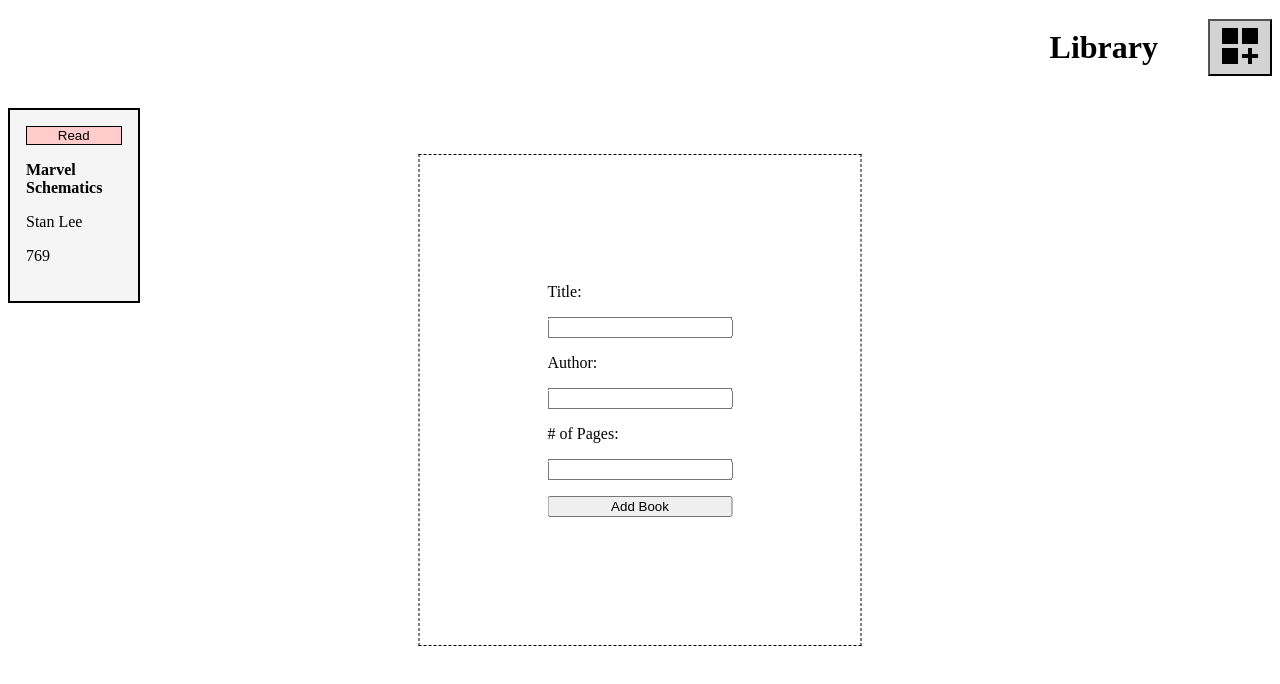
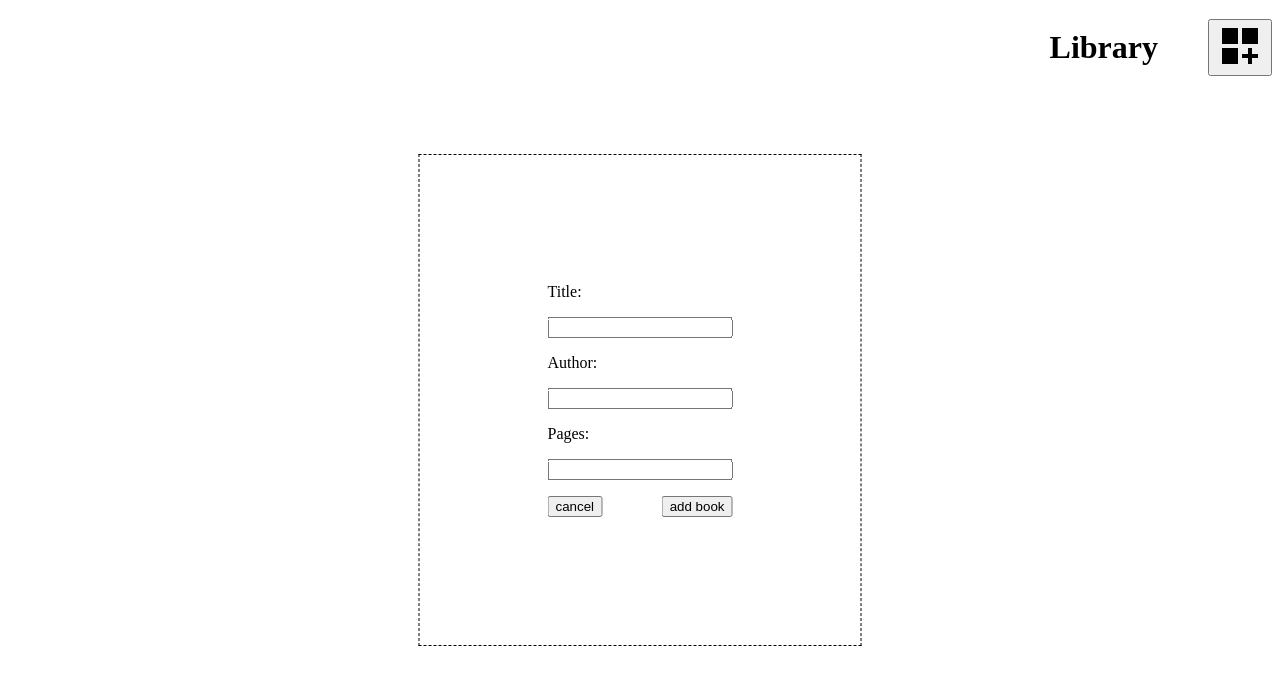
Before and after one commit to MB0390231/Library, a plain HTML site: page index.html in a window 1280 px wide. Both pictures are taken after a click on the button 1240 px from the left and 47 px from the top of the page. Drawn offline with Linux system fonts and the light colour scheme.

Commit message:
form generation (createForm)

```diff
--- a/index.html
+++ b/index.html
@@ -1,10 +1,10 @@
 <!DOCTYPE html>
 <html lang="en">
   <head>
-    <meta charset="UTF-8">
-    <meta http-equiv="X-UA-Compatible" content="IE=edge">
-    <meta name="viewport" content="width=device-width, initial-scale=1.0">
-    <link rel="stylesheet" href="style.css">
+    <meta charset="UTF-8" />
+    <meta http-equiv="X-UA-Compatible" content="IE=edge" />
+    <meta name="viewport" content="width=device-width, initial-scale=1.0" />
+    <link rel="stylesheet" href="style.css" />
     <script src="javascript.js" defer></script>
     <title>Library</title>
   </head>
@@ -12,19 +12,11 @@
     <div class="main">
       <header>
         <h1>Library</h1>
-            <button class="addBook"><img src="../img/view-grid-plus.png" alt="Plus"></button>
+        <button class="addBook">
+          <img src="../img/view-grid-plus.png" alt="Plus" />
+        </button>
       </header>
-            <div class="library">
+      <div class="library"></div>
     </div>
-        </div>
-    <form class="form hidden">
-        <label for="title">Title: </label>
-        <input type="text" name="title" id="title">
-        <label for="author">Author:</label>
-        <input type="text" name="author" id="author">
-        <label for="number"># of Pages: </label>
-        <input type="number" name="pages" id="pages">
-        <button class="submit" type="button">Add Book</button>
-    </form>
   </body>
 </html>
--- a/javascript.js
+++ b/javascript.js
@@ -1,51 +1,104 @@
+function Book(title, author, pages, read) {
+  this.title = title;
+  this.author = author;
+  this.pages = pages;
+  this.read = read;
+  this.info = () => {
+    return `${this.title} by ${this.author}, ${this.pages} pages long, ${
+      this.read ? "read" : "is not read"
+    }`;
+  };
+}
+
+function setAttributes(el, attrs) {
+  for (var key in attrs) {
+    el.setAttribute(key, attrs[key]);
+  }
+}
+
 const Collection = {
-    books: [{title:"Marvel Schematics",author:'Stan Lee',pages:769,read:false,rendered:false}],
-    book: (title,author,pages,read,rendered) => {
-        return {title,author,pages,read,rendered}
+  books: [Book("Marvel Schematics", "Stan Lee", 769, false)],
+  book: (title, author, pages, read, rendered) => {
+    return { title, author, pages, read, rendered };
   },
-    init: function() {
+  init: function () {
     this.cacheDom();
     this.bindEvents();
     this.renderBooks();
   },
   cacheDom: function () {
-        this.library = document.querySelector('.library');
-        this.form = document.querySelector('form');
-        this.add = document.querySelector('.addBook');
-        this.submit = document.querySelector('.submit');
-        this.read = document.querySelectorAll('#read')
-        this.title = this.form.children[1].value;
-        this.author = this.form.children[3].value;
-        this.pages = this.form.children[5].value;
+    this.library = document.querySelector(".library");
+    this.add = document.querySelector(".addBook");
+    this.read = document.querySelectorAll("#read");
+    this.main = document.querySelector(".main");
   },
   bindEvents: function () {
-        this.add.addEventListener('click',this.showForm.bind(this));
-        this.submit.addEventListener('click',this.logBook.bind(this));
+    this.add.addEventListener("click", this.createForm.bind(this));
   },
-    showForm: function () {
-        this.add.classList.toggle('active')
-        this.form.classList.toggle('hidden')
+  createForm: function () {
+    let form = document.createElement("form");
+    setAttributes(form, { class: "form" });
+    let title = document.createElement("label");
+    setAttributes(title, { for: "title" });
+    title.textContent = "Title: ";
+    form.appendChild(title);
+    let title_input = document.createElement("input");
+    this.title_input = title_input;
+    setAttributes(title_input, { type: "text", name: "title", id: "title" });
+    form.append(title_input);
+    let author = document.createElement("label");
+    setAttributes(author, { for: "author" });
+    author.textContent = "Author: ";
+    form.appendChild(author);
+    let author_input = document.createElement("input");
+    this.author_input = author_input;
+    setAttributes(author_input, { type: "text", name: "author", id: "author" });
+    form.append(author_input);
+    let pages = document.createElement("label");
+    setAttributes(pages, { for: "pages" });
+    pages.textContent = "Pages: ";
+    form.appendChild(pages);
+    let pages_input = document.createElement("input");
+    this.pages_input = pages_input;
+    setAttributes(pages_input, { type: "text", name: "pages", id: "pages" });
+    form.append(pages_input);
+    // div with two buttons in it
+    let subcan = document.createElement("div");
+    setAttributes(subcan, { class: "subcan" });
+    let cancel = document.createElement("button");
+    cancel.textContent = "cancel";
+    this.cancel = cancel;
+    setAttributes(cancel, { class: "cancel", type: "button" });
+    let submit = document.createElement("button");
+    submit.textContent = "add book";
+    setAttributes(submit, { class: "submit", type: "button" });
+    subcan.appendChild(cancel);
+    subcan.appendChild(submit);
+    form.append(subcan);
+    this.main.appendChild(form);
+
+    this.form = form;
+    // add button functionality
+    this.cancel.addEventListener("click", this.deleteForm.bind(this));
+    this.submit.addEventListener("click", this.logBook().bind(this));
+    this.submit.addEventListener("click", this.deleteForm().bind(this));
   },
-    logBook: function () {
-        title = this.form.children[1].value;
-        author = this.form.children[3].value;
-        pages = this.form.children[5].value;
-        const content = this.book(title,author,pages,false,false);
-        this.books.push(content)
-        this.renderBooks()
+  logBook: function () {},
+  deleteForm: function () {
+    this.form.remove();
   },
   renderBooks: function () {
-        this.books.forEach(book => {
-            if (!book.rendered) {
-                string = `<button type="button" class="notread" id="read">Read</button><p class='bold'>${book.title}</p><p>${book.author}</p><p>${book.pages}</p>`;
-                let child = document.createElement('div');
-                child.classList = 'card';
-                child.innerHTML = string;
-                this.library.appendChild(child)
-                book.rendered = true;
-            }
-        })
+    this.books.forEach((book) => {
+      // if (!book.rendered) {
+      //     string = `<button type="button" class="notread" id="read">Read</button><p class='bold'>${book.title}</p><p>${book.author}</p><p>${book.pages}</p>`;
+      //     let child = document.createElement('div');
+      //     child.classList = 'card';
+      //     child.innerHTML = string;
+      //     this.library.appendChild(child)
+      //     book.rendered = true;
+      // }
+    });
   },
-}
+};
 
-Collection.init()
+Collection.init();
--- a/style.css
+++ b/style.css
@@ -1,7 +1,6 @@
-
 .main {
   display: grid;
-    grid-template-rows: repeat(auto-fit,1fr);
+  grid-template-rows: repeat(auto-fit, 1fr);
   gap: 20px;
 }
 header {
@@ -14,7 +13,7 @@ header {
   width: 100%;
   height: 100%;
   display: grid;
-    grid-template-columns: repeat(auto-fill,minmax(120px,1fr));
+  grid-template-columns: repeat(auto-fill, minmax(120px, 1fr));
   grid-auto-rows: 175px;
   gap: 10px;
 }
@@ -28,7 +27,7 @@ header {
   background-color: lightblue;
 }
 
-.card  {
+.card {
   background-color: whitesmoke;
   border: solid 2px black;
   word-wrap: break-word;
@@ -45,17 +44,23 @@ form {
   position: absolute;
   left: 50%;
   top: 50%;
-    transform: translate(-50%,-50%);
+  transform: translate(-50%, -50%);
   display: flex;
   flex-direction: column;
   padding: 10%;
   background-color: white;
-    border: dashed .1rem black;
+  border: dashed 0.1rem black;
   gap: 1rem;
 }
-.hidden {
+
+.subcan {
+  display: flex;
+  justify-content: space-between;
+}
+
+/* .hidden {
     visibility: hidden;
-}
+} */
 
 .active {
   background-color: lightgrey;
@@ -75,5 +80,5 @@ p {
 }
 
 .read {
-    background-color: #90EE90;
+  background-color: #90ee90;
 }
```
Lines whose indentation alone changed are shown as unchanged.
